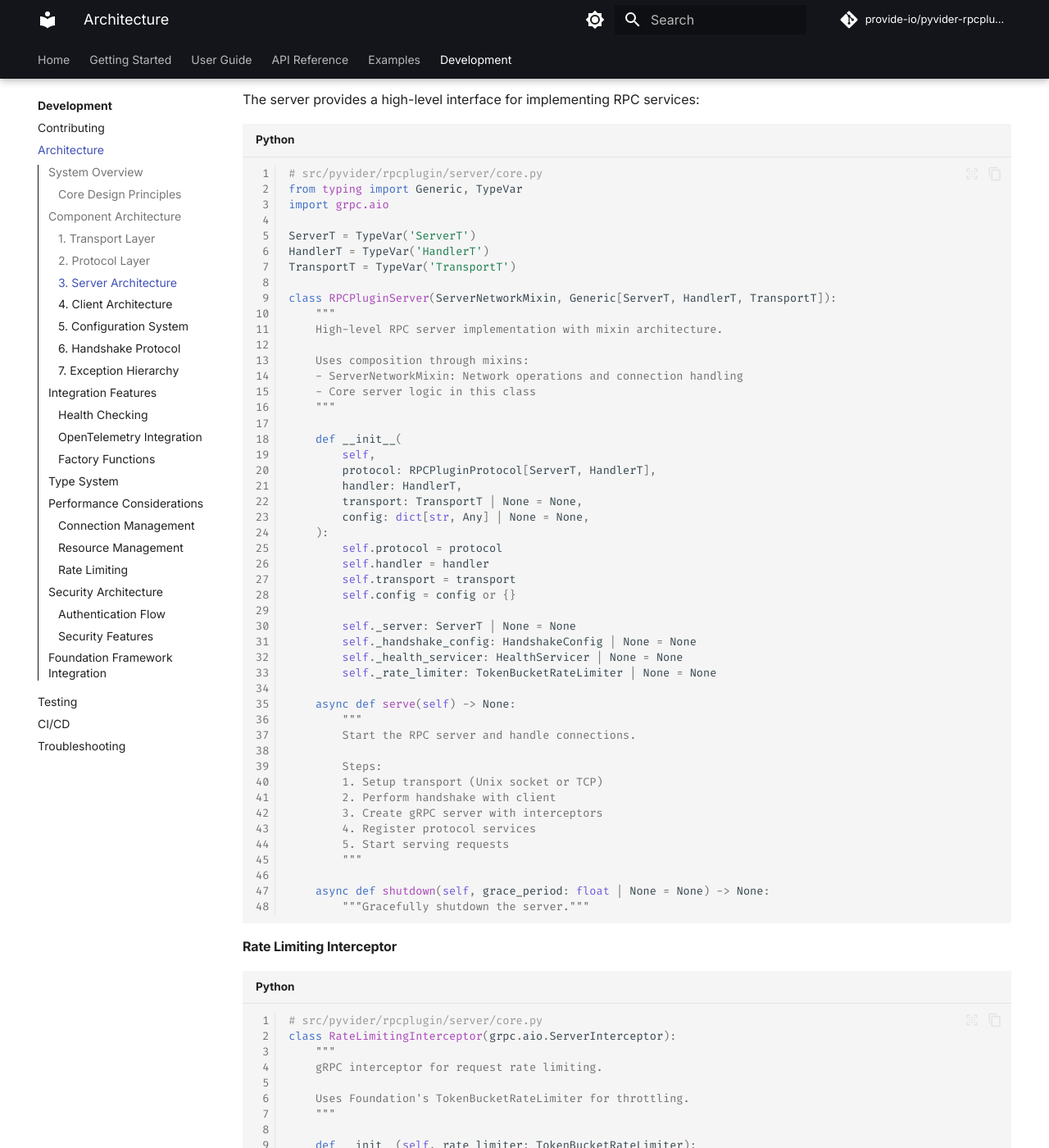
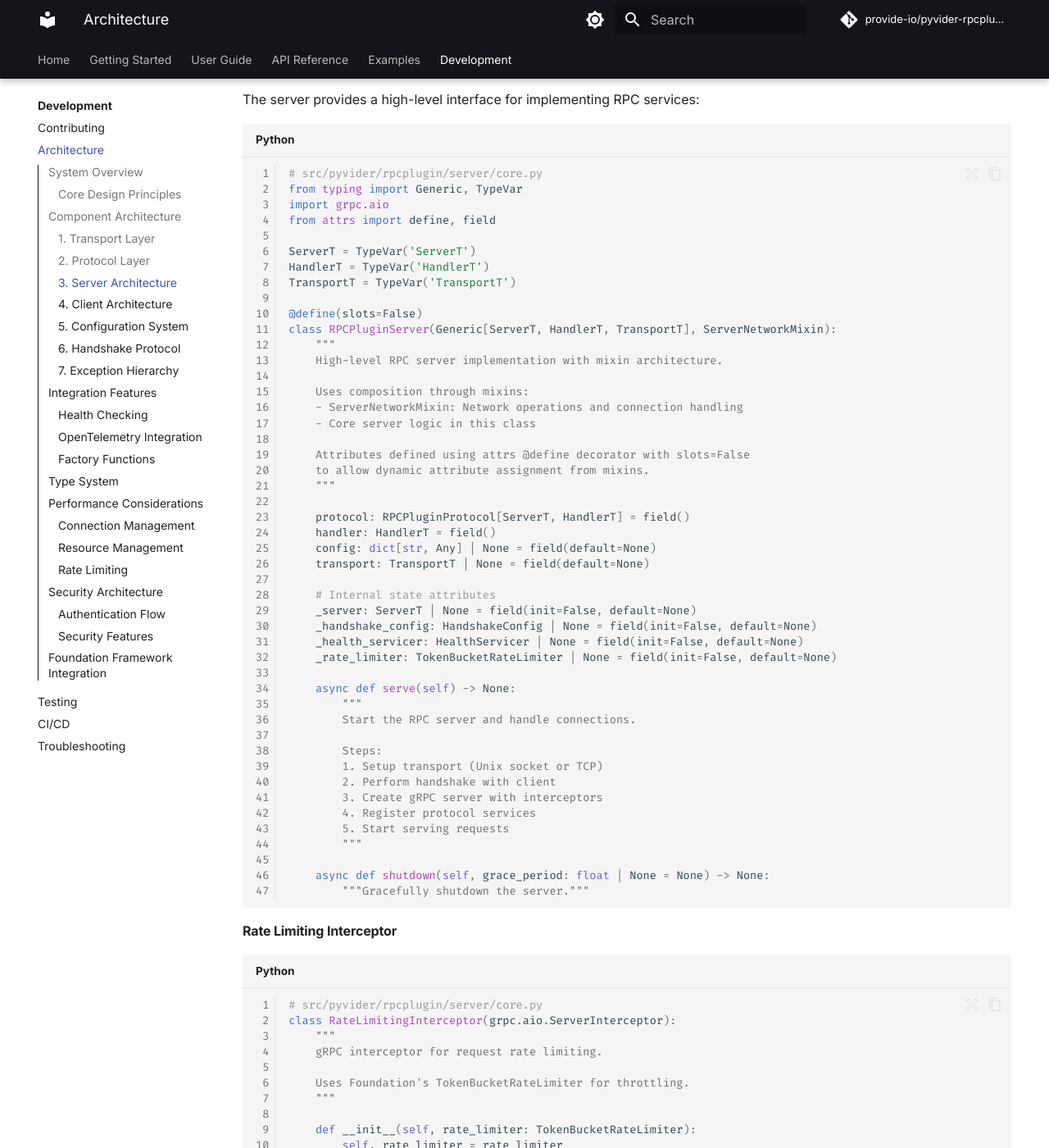
Before and after one commit to provide-io/pyvider-rpcplugin, an MkDocs documentation site: the page built from docs/development/architecture.md, in a window 1280 px wide and 1400 px high, scrolled down 4500 px. Shown: the whole window at 82% size. Built offline with MkDocs 1.6.1 and Material for MkDocs 9.7.7, drawn with Linux system fonts in a browser that asks for light colours; comment, search, counter and statistics services are not loaded; the version menu is left out.

```diff
--- a/docs/development/architecture.md
+++ b/docs/development/architecture.md
@@ -180,36 +180,35 @@ The server provides a high-level interface for implementing RPC services:
 # src/pyvider/rpcplugin/server/core.py
 from typing import Generic, TypeVar
 import grpc.aio
+from attrs import define, field
 
 ServerT = TypeVar('ServerT')
 HandlerT = TypeVar('HandlerT')
 TransportT = TypeVar('TransportT')
 
-class RPCPluginServer(ServerNetworkMixin, Generic[ServerT, HandlerT, TransportT]):
+@define(slots=False)
+class RPCPluginServer(Generic[ServerT, HandlerT, TransportT], ServerNetworkMixin):
     """
     High-level RPC server implementation with mixin architecture.
 
     Uses composition through mixins:
     - ServerNetworkMixin: Network operations and connection handling
     - Core server logic in this class
+
+    Attributes defined using attrs @define decorator with slots=False
+    to allow dynamic attribute assignment from mixins.
     """
 
-    def __init__(
-        self,
-        protocol: RPCPluginProtocol[ServerT, HandlerT],
-        handler: HandlerT,
-        transport: TransportT | None = None,
-        config: dict[str, Any] | None = None,
-    ):
-        self.protocol = protocol
-        self.handler = handler
-        self.transport = transport
-        self.config = config or {}
+    protocol: RPCPluginProtocol[ServerT, HandlerT] = field()
+    handler: HandlerT = field()
+    config: dict[str, Any] | None = field(default=None)
+    transport: TransportT | None = field(default=None)
 
-        self._server: ServerT | None = None
-        self._handshake_config: HandshakeConfig | None = None
-        self._health_servicer: HealthServicer | None = None
-        self._rate_limiter: TokenBucketRateLimiter | None = None
+    # Internal state attributes
+    _server: ServerT | None = field(init=False, default=None)
+    _handshake_config: HandshakeConfig | None = field(init=False, default=None)
+    _health_servicer: HealthServicer | None = field(init=False, default=None)
+    _rate_limiter: TokenBucketRateLimiter | None = field(init=False, default=None)
 
     async def serve(self) -> None:
         """
```
Also changed, not shown: docs/guide/config/configuration-reference.md (+7 -20 lines), 1 other file.
